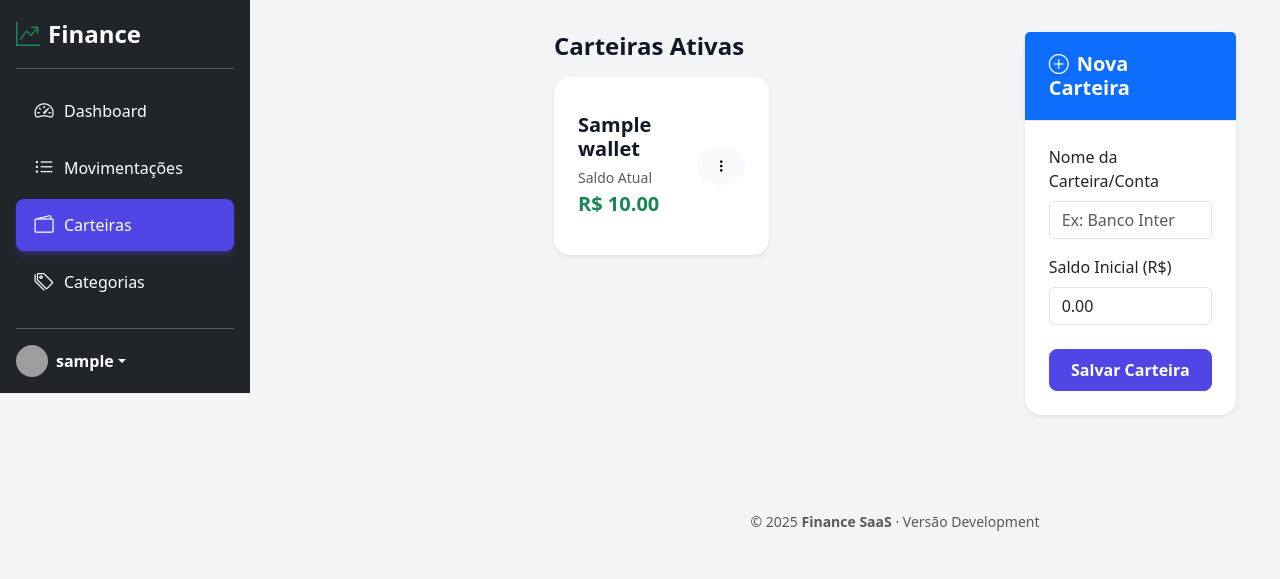
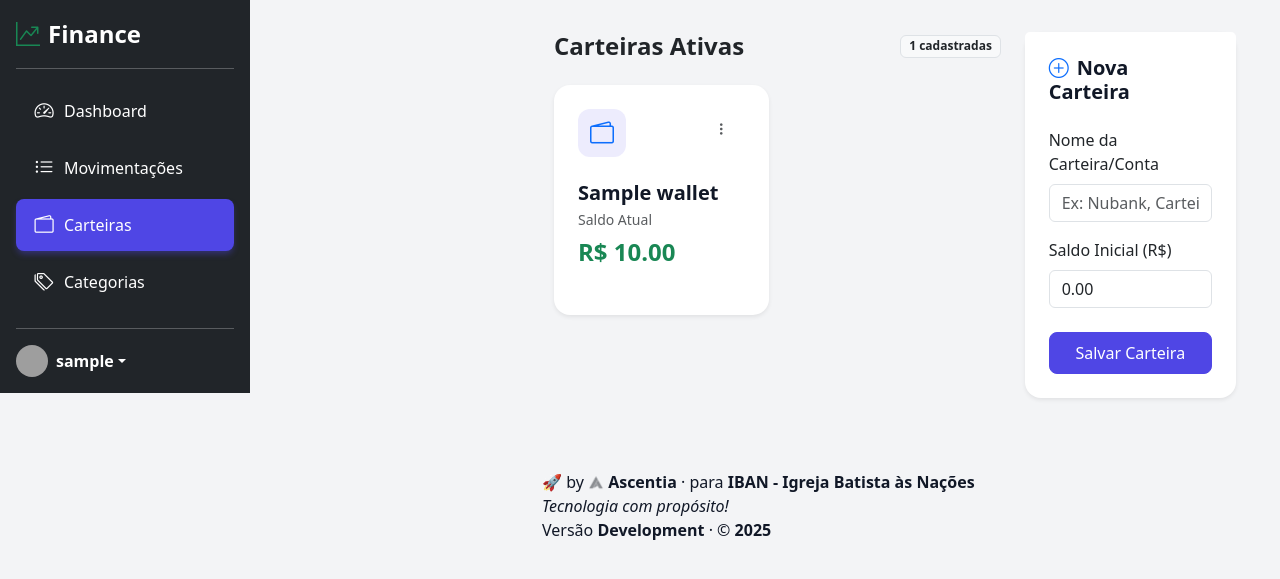
Before and after one commit to jaimealvesjr1/Finance, a Flask app: page /financeiro/carteiras in a window 1280 px wide. Shown: the top 579 px of the page. Run offline with Flask 3, Linux system fonts and the light colour scheme; a user stored in the database is signed in; tables that the repository leaves empty hold one stand-in row (values such as "Sample post"); some libraries are stand-ins or nearby versions; grey boxes are pictures that could not be loaded.

Commit message:
Correção de Templates

```diff
--- a/app/financeiro/routes.py
+++ b/app/financeiro/routes.py
@@ -274,16 +274,20 @@ def delete_transaction(transaction_id):
 @financeiro_bp.route('/transacoes')
 @login_required
 def transactions():
-    """Lista todas as transações do usuário, ordenadas por data."""
-    all_transactions = Transaction.query.filter_by(user_id=current_user.id) \
-                                        .filter_by(is_recurrent=False) \
-                                        .order_by(Transaction.date.desc()) \
-                                        .all()
+    page = request.args.get('page', 1, type=int)
+    per_page = 10
 
+    pagination = Transaction.query.filter_by(user_id=current_user.id) \
+                                  .filter_by(is_recurrent=False) \
+                                  .order_by(Transaction.date.desc()) \
+                                  .paginate(page=page, per_page=per_page, error_out=False)
+
+    all_transactions = pagination.items
     form = TransactionForm()
     frequency_choices = {key: label for key, label in form.frequency.choices if key}
 
     return render_template('financeiro/transactions.html',
                            transactions=all_transactions,
+                           pagination=pagination,
                            frequency_choices=frequency_choices,
                            title='Todas as Movimentações', **footer)
--- a/app/main/routes.py
+++ b/app/main/routes.py
@@ -3,7 +3,7 @@ from flask_login import login_required, current_user
 from app.financeiro.models import Transaction
 from app.extensions import db
 from sqlalchemy import func, extract
-from datetime import datetime
+from datetime import datetime, timedelta
 from config import Config
 
 main_bp = Blueprint('main', __name__, template_folder='templates')
@@ -12,43 +12,87 @@ footer = {'ano': Config.ANO_ATUAL, 'versao': Config.VERSAO_APP}
 @main_bp.route('/')
 @login_required
 def index():
-    """Página inicial/Dashboard com resumo financeiro."""
+    """Página inicial/Dashboard com resumo financeiro e gráficos."""
+
+    # 1. Definições de Data (CRÍTICO: Definir isto no topo)
     today = datetime.now()
     current_month = today.month
     current_year = today.year
 
+    # 2. Saldo Total (Soma dos saldos das carteiras)
     total_balance = sum(wallet.current_balance for wallet in current_user.wallets)
 
+    # 3. Filtro base para o mês atual (Usa as variáveis definidas no passo 1)
     monthly_filter = [
         Transaction.user_id == current_user.id,
         extract('month', Transaction.date) == current_month,
-        extract('year', Transaction.date) == current_year]
+        extract('year', Transaction.date) == current_year
+    ]
 
+    # 4. KPI: Receitas do Mês
     monthly_income_result = db.session.scalar(
         db.select(func.coalesce(func.sum(Transaction.amount), 0.00)).where(
             *monthly_filter,
-            Transaction.type == 'R'))
-
+            Transaction.type == 'R'
+        )
+    )
     monthly_income = float(monthly_income_result)
 
+    # 5. KPI: Despesas do Mês
     monthly_expenses_result = db.session.scalar(
         db.select(func.coalesce(func.sum(Transaction.amount), 0.00)).where(
             *monthly_filter,
-            Transaction.type == 'D'))
-
+            Transaction.type == 'D'
+        )
+    )
     monthly_expenses = float(monthly_expenses_result)
 
+    # 6. Tabela: Últimas Transações
     latest_transactions = Transaction.query.filter_by(user_id=current_user.id) \
                                            .filter_by(is_recurrent=False) \
                                            .order_by(Transaction.date.desc()) \
                                            .limit(5) \
                                            .all()
 
+    # 7. Gráfico: Dados dos Últimos 6 meses
+    # Gera os últimos 6 meses a partir de hoje
+    dates = [today - timedelta(days=x*30) for x in range(5, -1, -1)]
+    chart_labels = [d.strftime('%b') for d in dates] # Ex: Jan, Fev...
+
+    chart_receitas = []
+    chart_despesas = []
+
+    for d in dates:
+        # Filtra receitas do mês/ano específico do loop
+        rec = db.session.scalar(
+            db.select(func.coalesce(func.sum(Transaction.amount), 0)).where(
+                Transaction.user_id == current_user.id,
+                extract('month', Transaction.date) == d.month,
+                extract('year', Transaction.date) == d.year,
+                Transaction.type == 'R'
+            )
+        )
+        # Filtra despesas
+        desp = db.session.scalar(
+            db.select(func.coalesce(func.sum(Transaction.amount), 0)).where(
+                Transaction.user_id == current_user.id,
+                extract('month', Transaction.date) == d.month,
+                extract('year', Transaction.date) == d.year,
+                Transaction.type == 'D'
+            )
+        )
+        chart_receitas.append(float(rec))
+        chart_despesas.append(float(desp))
+
+    # 8. Preparar Contexto para o Template
     context = {
         'total_balance': total_balance,
         'latest_transactions': latest_transactions,
         'monthly_income': monthly_income,
         'monthly_expenses': monthly_expenses,
+        'chart_labels': chart_labels,     # Novo
+        'chart_receitas': chart_receitas, # Novo
+        'chart_despesas': chart_despesas, # Novo
         'title': 'Dashboard'
     }
 
--- a/app/templates/base.html
+++ b/app/templates/base.html
@@ -3,7 +3,7 @@
 <head>
   <meta charset="utf-8">
   <meta name="viewport" content="width=device-width, initial-scale=1">
-  <title>{% block title %}Finance SaaS{% endblock %}</title>
+  <title>{% block title %}Ascentia Finance{% endblock %}</title>
   <link href="https://cdn.jsdelivr.net/npm/bootstrap@5.3.3/dist/css/bootstrap.min.css" rel="stylesheet">
   <link href="https://cdn.jsdelivr.net/npm/bootstrap-icons@1.11.3/font/bootstrap-icons.min.css" rel="stylesheet">
   <link href="{{ url_for('static', filename='css/custom.css') }}" rel="stylesheet">
--- a/app/templates/base/layout.html
+++ b/app/templates/base/layout.html
@@ -3,7 +3,7 @@
 <head>
     <meta charset="utf-8">
     <meta name="viewport" content="width=device-width, initial-scale=1">
-    <title>{% block title %}Finance SaaS{% endblock %}</title>
+    <title>{% block title %}Ascentia Finance{% endblock %}</title>
 
     <link href="https://cdn.jsdelivr.net/npm/bootstrap@5.3.3/dist/css/bootstrap.min.css" rel="stylesheet">
     <link href="https://cdn.jsdelivr.net/npm/bootstrap-icons@1.11.3/font/bootstrap-icons.min.css" rel="stylesheet">
@@ -19,7 +19,7 @@
         <button class="btn text-white p-0 me-3" type="button" data-bs-toggle="offcanvas" data-bs-target="#sidebarOffcanvas">
             <i class="bi bi-list fs-2"></i>
         </button>
-        <span class="fw-bold text-white fs-5">Finance SaaS</span>
+        <span class="fw-bold text-white fs-5">Ascentia Finance</span>
     </nav>
 
     <div class="main-wrapper">
@@ -45,8 +45,16 @@
                 {% block content %}{% endblock %}
             </div>
 
-            <footer class="mt-5 text-center text-muted small py-4">
-                <p class="mb-0">© {{ ano }} <strong>Finance SaaS</strong> · Versão {{ versao }}</p>
+
+
+            <footer>
+                <br>
+                <br>
+                🚀 by
+                <img src="{{ url_for('static', filename='img/icon_ascentia.png') }}" alt="Ascentia" style="height: 1em; vertical-align: middle; opacity: 0.6;">
+                <strong>Ascentia</strong> · para <strong>IBAN - Igreja Batista às Nações</strong><br>
+                <em>Tecnologia com propósito!</em><br>
+                Versão <strong>{{ versao }}</strong> · © <strong>{{ ano }}</strong>
             </footer>
         </div>
     </div>
--- a/app/templates/financeiro/delete_modal.html
+++ b/app/templates/financeiro/delete_modal.html
@@ -1,19 +1,20 @@
-<div class="modal fade" id="{{ modal_id }}{{ delete_entity.id }}" tabindex="-1" aria-labelledby="{{ modal_id }}Label{{ delete_entity.id }}" aria-hidden="true">
-    <div class="modal-dialog">
-        <div class="modal-content">
-            <div class="modal-header">
-                <h5 class="modal-title" id="{{ modal_id }}Label{{ delete_entity.id }}">Confirmar Exclusão de {{ entity_name }}</h5>
-                <button type="button" class="btn-close" data-bs-dismiss="modal" aria-label="Close"></button>
+<div class="modal fade" id="{{ modal_id }}{{ delete_entity.id }}" tabindex="-1" aria-hidden="true">
+    <div class="modal-dialog modal-dialog-centered">
+        <div class="modal-content border-0 shadow">
+            <div class="modal-header border-0">
+                <h5 class="modal-title fw-bold text-danger">
+                    <i class="bi bi-exclamation-triangle-fill me-2"></i>Excluir {{ entity_name }}
+                </h5>
+                <button type="button" class="btn-close" data-bs-dismiss="modal"></button>
             </div>
             <div class="modal-body">
-                Você tem certeza que deseja excluir **{{ delete_entity.name }}**?
-                <br>
-                <strong>ATENÇÃO:</strong> Só é possível excluir se não houver transações ligadas a ela.
+                <p class="mb-0">Tem certeza que deseja excluir <strong>{{ delete_entity.name }}</strong>?</p>
+                <p class="text-muted small mt-2 mb-0">Esta ação não poderá ser desfeita.</p>
             </div>
-            <div class="modal-footer">
-                <button type="button" class="btn btn-secondary" data-bs-dismiss="modal">Cancelar</button>
-                <form method="POST" action="{{ delete_url }}" style="display:inline;">
-                    <button type="submit" class="btn btn-danger">Sim, Excluir</button>
+            <div class="modal-footer border-0">
+                <button type="button" class="btn btn-light" data-bs-dismiss="modal">Cancelar</button>
+                <form method="POST" action="{{ delete_url }}">
+                    <button type="submit" class="btn btn-danger px-4">Confirmar Exclusão</button>
                 </form>
             </div>
         </div>
--- a/app/templates/financeiro/wallet_modal.html
+++ b/app/templates/financeiro/wallet_modal.html
@@ -1,26 +1,29 @@
-<div class="modal fade" id="editWalletModal{{ wallet.id }}" tabindex="-1" aria-labelledby="editWalletModalLabel{{ wallet.id }}" aria-hidden="true">
-    <div class="modal-dialog">
-        <div class="modal-content">
-            <div class="modal-header">
-                <h5 class="modal-title" id="editWalletModalLabel{{ wallet.id }}">Editar Carteira: {{ wallet.name }}</h5>
-                <button type="button" class="btn-close" data-bs-dismiss="modal" aria-label="Close"></button>
+{% from 'base/components/forms.html' import field %}
+
+<div class="modal fade" id="editWalletModal{{ wallet.id }}" tabindex="-1" aria-hidden="true">
+    <div class="modal-dialog modal-dialog-centered">
+        <div class="modal-content border-0 shadow">
+            <div class="modal-header border-0 pb-0">
+                <h5 class="modal-title fw-bold">Editar Carteira</h5>
+                <button type="button" class="btn-close" data-bs-dismiss="modal"></button>
             </div>
             <form method="POST" action="{{ url_for('financeiro.manage_wallet', wallet_id=wallet.id) }}">
-                <div class="modal-body">
+                <div class="modal-body pt-4">
                     {{ form.hidden_tag() }}
 
                     <div class="mb-3">
-                        <label for="name-{{ wallet.id }}" class="form-label">Nome da Carteira/Conta</label>
-                        <input type="text" class="form-control" id="name-{{ wallet.id }}" name="name" value="{{ wallet.name }}" required>
+                        <label class="form-label fw-bold">Nome</label>
+                        <input type="text" name="name" class="form-control" value="{{ wallet.name }}" required>
                     </div>
+
                     <div class="mb-3">
-                        <label for="initial_balance-{{ wallet.id }}" class="form-label">Saldo Inicial (R$)</label>
-                        <input type="number" step="0.01" class="form-control" id="initial_balance-{{ wallet.id }}" name="initial_balance" value="{{ '%.2f'|format(wallet.initial_balance) }}" required>
+                        <label class="form-label fw-bold">Saldo Inicial</label>
+                        <input type="number" step="0.01" name="initial_balance" class="form-control" value="{{ '%.2f'|format(wallet.initial_balance) }}" required>
                     </div>
                 </div>
-                <div class="modal-footer">
-                    <button type="button" class="btn btn-secondary" data-bs-dismiss="modal">Cancelar</button>
-                    <button type="submit" class="btn btn-primary">Salvar Alterações</button>
+                <div class="modal-footer border-0 pt-0">
+                    <button type="button" class="btn btn-light" data-bs-dismiss="modal">Cancelar</button>
+                    <button type="submit" class="btn btn-primary px-4">Salvar</button>
                 </div>
             </form>
         </div>
--- a/app/templates/financeiro/wallets.html
+++ b/app/templates/financeiro/wallets.html
@@ -7,36 +7,51 @@
 {% block content %}
 <div class="row g-4">
     <div class="col-lg-8">
-        <div class="d-flex justify-content-between align-items-center mb-3">
-            <h4 class="mb-0 fw-bold">Carteiras Ativas</h4>
+        <div class="d-flex justify-content-between align-items-center mb-4">
+            <h4 class="mb-0 fw-bold text-dark">Carteiras Ativas</h4>
+            <span class="badge bg-light text-dark border">{{ wallets|length }} cadastradas</span>
         </div>
 
         {% if wallets %}
             <div class="row g-3">
                 {% for wallet in wallets %}
                 <div class="col-md-6">
-                    <div class="card h-100 border-0 shadow-sm">
-                        <div class="card-body d-flex justify-content-between align-items-center">
-                            <div>
-                                <h5 class="mb-1 fw-bold">{{ wallet.name }}</h5>
-                                <small class="text-muted">Saldo Atual</small>
-                                <div class="fs-5 fw-bold {{ 'text-success' if wallet.current_balance >= 0 else 'text-danger' }}">
-                                    R$ {{ "%.2f"|format(wallet.current_balance) }}
+                    <div class="card h-100 border-0 shadow-sm hover-effect">
+                        <div class="card-body">
+                            <div class="d-flex justify-content-between align-items-start mb-3">
+                                <div class="icon-shape bg-primary-soft text-primary">
+                                    <i class="bi bi-wallet2 fs-4"></i>
+                                </div>
+                                <div class="dropdown">
+                                    <button class="btn btn-sm btn-link text-muted" type="button" data-bs-toggle="dropdown">
+                                        <i class="bi bi-three-dots-vertical"></i>
+                                    </button>
+                                    <ul class="dropdown-menu dropdown-menu-end border-0 shadow">
+                                        <li><h6 class="dropdown-header">Ações</h6></li>
+                                        <li>
+                                            <a class="dropdown-item" href="#" data-bs-toggle="modal" data-bs-target="#editWalletModal{{ wallet.id }}">
+                                                <i class="bi bi-pencil me-2"></i>Editar
+                                            </a>
+                                        </li>
+                                        <li><hr class="dropdown-divider"></li>
+                                        <li>
+                                            <a class="dropdown-item text-danger" href="#" data-bs-toggle="modal" data-bs-target="#deleteWalletModal{{ wallet.id }}">
+                                                <i class="bi bi-trash me-2"></i>Excluir
+                                            </a>
+                                        </li>
+                                    </ul>
                                 </div>
                             </div>
-                            <div class="dropdown">
-                                <button class="btn btn-light btn-sm rounded-circle" type="button" data-bs-toggle="dropdown">
-                                    <i class="bi bi-three-dots-vertical"></i>
-                                </button>
-                                <ul class="dropdown-menu">
-                                    <li><a class="dropdown-item" href="#" data-bs-toggle="modal" data-bs-target="#editWalletModal{{ wallet.id }}">Editar</a></li>
-                                    <li><hr class="dropdown-divider"></li>
-                                    <li><a class="dropdown-item text-danger" href="#" data-bs-toggle="modal" data-bs-target="#deleteWalletModal{{ wallet.id }}">Excluir</a></li>
-                                </ul>
-                            </div>
+                            <h5 class="fw-bold mb-1">{{ wallet.name }}</h5>
+                            <small class="text-muted d-block mb-2">Saldo Atual</small>
+                            <h4 class="mb-0 fw-bold {{ 'text-success' if wallet.current_balance >= 0 else 'text-danger' }}">
+                                R$ {{ "%.2f"|format(wallet.current_balance) }}
+                            </h4>
                         </div>
                     </div>
+
                     {% include 'financeiro/wallet_modal.html' %}
+
                     {% set delete_entity = wallet %}
                     {% set delete_url = url_for('financeiro.delete_wallet', wallet_id=wallet.id) %}
                     {% set entity_name = 'Carteira' %}
@@ -46,24 +61,30 @@
                 {% endfor %}
             </div>
         {% else %}
-            <div class="alert alert-light text-center border py-5">
-                <i class="bi bi-wallet2 fs-1 text-muted"></i>
-                <p class="mt-3">Nenhuma carteira cadastrada.</p>
+            <div class="text-center py-5 text-muted bg-white rounded shadow-sm border border-dashed">
+                <i class="bi bi-wallet2 fs-1 d-block mb-3 opacity-50"></i>
+                <h5>Nenhuma carteira encontrada</h5>
+                <p class="mb-0">Utilize o formulário ao lado para criar a sua primeira carteira.</p>
             </div>
         {% endif %}
     </div>
 
     <div class="col-lg-4">
-        <div class="card border-0 shadow-sm">
-            <div class="card-header bg-primary text-white">
-                <h5 class="mb-0 text-white"><i class="bi bi-plus-circle me-2"></i>Nova Carteira</h5>
+        <div class="card border-0 shadow-sm sticky-top" style="top: 20px; z-index: 1;">
+            <div class="card-header bg-white border-bottom-0 pt-4 pb-0">
+                <h5 class="fw-bold mb-0"><i class="bi bi-plus-circle text-primary me-2"></i>Nova Carteira</h5>
             </div>
             <div class="card-body">
                 <form method="POST" action="{{ url_for('financeiro.add_wallet') }}">
                     {{ form.hidden_tag() }}
-                    {{ field(form.name, placeholder="Ex: Banco Inter") }}
+                    {{ field(form.name, placeholder="Ex: Nubank, Carteira Física") }}
                     {{ field(form.initial_balance, placeholder="0.00") }}
-                    {{ submit('Salvar Carteira', class="btn-primary w-100") }}
+
+                    <div class="d-grid mt-4">
+                        <button type="submit" class="btn btn-primary">
+                            Salvar Carteira
+                        </button>
+                    </div>
                 </form>
             </div>
         </div>
```
Also changed, not shown: app/templates/base/layout_simple.html (+6 -2 lines), app/templates/financeiro/categories.html (+29 -14 lines), app/templates/financeiro/category_modal.html (+14 -14 lines), app/templates/financeiro/transactions.html (+37 -22 lines), app/templates/main/dashboard.html (+43 -0 lines).
